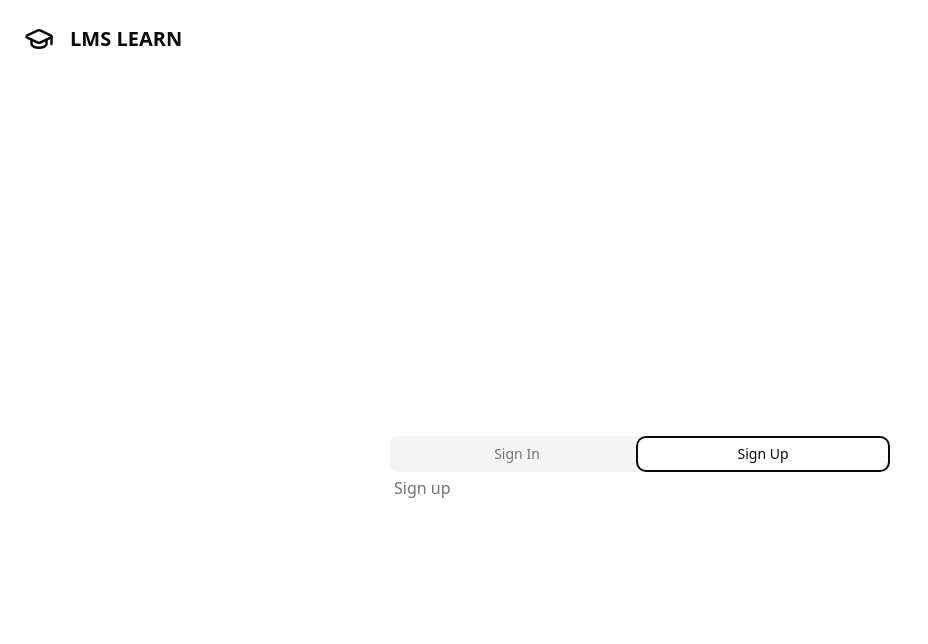
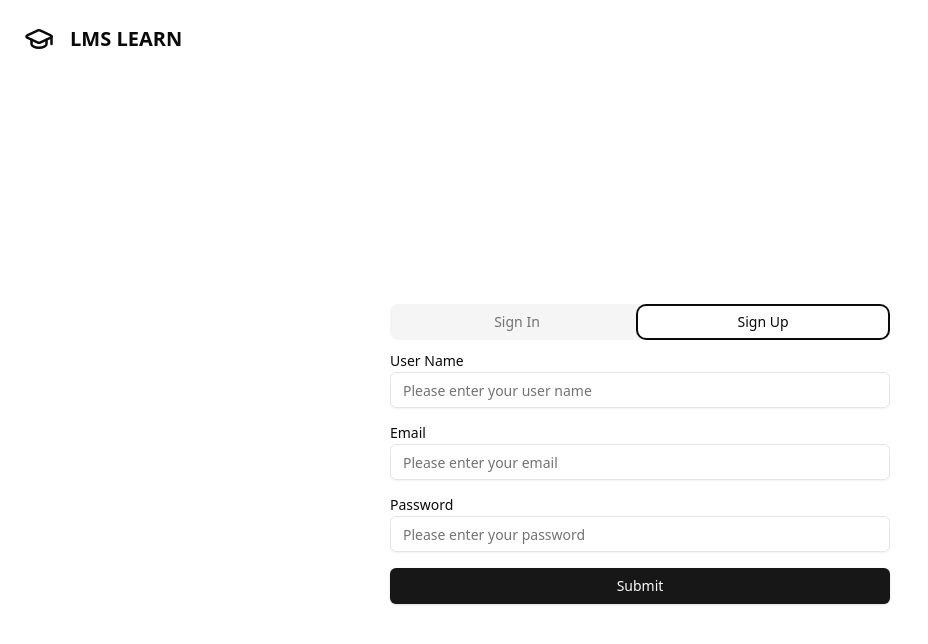
Before and after one commit to Kushal1715/LMS-MERN, a React (Vite) app in the folder client/: page /auth in a window 1280 px wide. Both pictures are taken after a click on the tab "Sign Up". Shown: the top 644 px of the page, without its empty margins (0-928 px from the left). Built offline with nearby package versions, Linux system fonts and the light colour scheme.

Commit message:
making sign up ui

```diff
--- /dev/null
+++ b/client/src/components/common-form/form-controls.jsx
@@ -0,0 +1,76 @@
+import React from "react";
+import { Label } from "../ui/label";
+import { Input } from "../ui/input";
+import {
+  Select,
+  SelectContent,
+  SelectItem,
+  SelectTrigger,
+  SelectValue,
+} from "../ui/select";
+import { Textarea } from "../ui/textarea";
+
+const FormControls = ({ formControls, formData, setFormData }) => {
+  const handleFormControl = (currentFormControl) => {
+    let element = null;
+
+    switch (currentFormControl.componentType) {
+      case "input":
+        element = (
+          <Input
+            id={currentFormControl.name}
+            name={currentFormControl.name}
+            placeholder={currentFormControl.placeholder}
+            type={currentFormControl.type}
+          />
+        );
+        break;
+      case "select":
+        element = (
+          <Select>
+            <SelectTrigger>
+              <SelectValue placeholder={currentFormControl.label} />
+            </SelectTrigger>
+            <SelectContent>
+              {currentFormControl.options &&
+              currentFormControl.options.length > 0
+                ? currentFormControl.options.map((option) => (
+                    <SelectItem key={option.id} value={option.id}>
+                      {option.label}
+                    </SelectItem>
+                  ))
+                : null}
+            </SelectContent>
+          </Select>
+        );
+        break;
+      case "textarea":
+        element = (
+          <Textarea
+            id={currentFormControl.name}
+            name={currentFormControl.name}
+            placeholder={currentFormControl.placeholder}
+          />
+        );
+        break;
+
+      default:
+        break;
+    }
+    return element;
+  };
+  return (
+    <div className="flex flex-col gap-3">
+      {formControls && formControls.length > 0
+        ? formControls.map((formControl) => (
+            <div className="">
+              <Label>{formControl.label}</Label>
+              {handleFormControl(formControl)}
+            </div>
+          ))
+        : null}
+    </div>
+  );
+};
+
+export default FormControls;
--- /dev/null
+++ b/client/src/components/common-form/index.jsx
@@ -0,0 +1,27 @@
+import React from "react";
+import { Button } from "../ui/button";
+import FormControls from "./form-controls";
+
+const CommonForm = ({
+  handleSubmit,
+  buttonText,
+  formControls,
+  formData,
+  setFormData,
+}) => {
+  return (
+    <form onSubmit={handleSubmit} className="w-full">
+      {/* form controls  */}
+      <FormControls
+        formControls={formControls}
+        formData={formData}
+        setFormData={setFormData}
+      />
+      <Button type="submit" className="mt-4 w-full">
+        {buttonText || "Submit"}
+      </Button>
+    </form>
+  );
+};
+
+export default CommonForm;
--- a/client/src/pages/auth/index.jsx
+++ b/client/src/pages/auth/index.jsx
@@ -1,4 +1,6 @@
+import CommonForm from "@/components/common-form";
 import { Tabs, TabsContent, TabsList, TabsTrigger } from "@/components/ui/tabs";
+import { signUpFormControls } from "@/config";
 import { GraduationCap } from "lucide-react";
 import React from "react";
 import { Link } from "react-router-dom";
@@ -19,9 +21,12 @@ const AuthPage = () => {
           <TabsList className="grid w-full grid-cols-2">
             <TabsTrigger value="signin">Sign In</TabsTrigger>
             <TabsTrigger value="signup">Sign Up</TabsTrigger>
-            <TabsContent value="signin">Signin</TabsContent>
-            <TabsContent value="signup">Sign up</TabsContent>
           </TabsList>
+
+          <TabsContent value="signin">signin</TabsContent>
+          <TabsContent value="signup">
+            <CommonForm formControls={signUpFormControls} />
+          </TabsContent>
         </Tabs>
       </div>
     </div>
```
